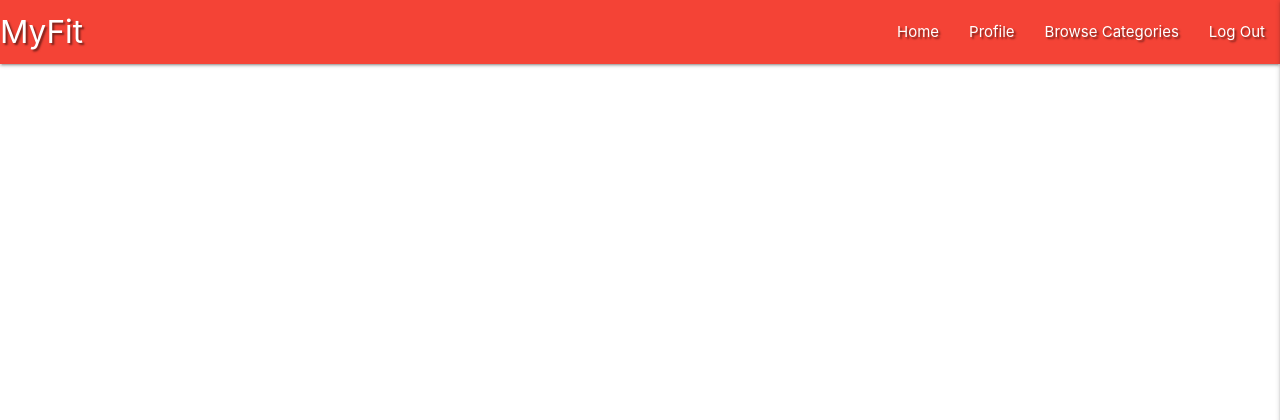
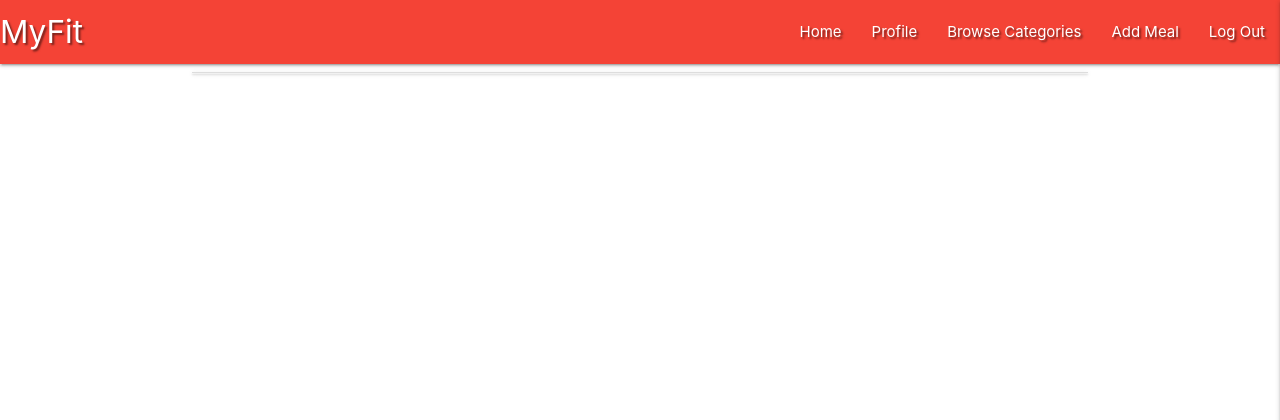
Before and after one commit to lukesmallman1993/pocketpal, a Flask app: page / in a window 1280 px wide. Shown: the top 420 px of the page. Run offline with Flask 2, Linux system fonts and the light colour scheme; the visitor is signed in with stand-in values (Sample User, id 1); data that the repository does not hold is empty; some libraries are stand-ins or nearby versions.

Commit message:
Bind data from db to accordion

```diff
--- a/app.py
+++ b/app.py
@@ -21,7 +21,7 @@ mongo = PyMongo(app)
 @app.route("/")
 @app.route("/get_meals")
 def get_meals():
-    meals = mongo.db.meals.find()
+    meals = list(mongo.db.meals.find())
     return render_template("meals.html", meals=meals)
 
 @app.route("/register", methods=["GET", "POST"])
--- a/static/js/script.js
+++ b/static/js/script.js
@@ -1,3 +1,4 @@
-$(document).ready(function(){
-    $('.sidenav').sidenav({edge: "right"});
-  });
+  $(document).ready(function () {
+    $(".sidenav").sidenav({edge: "right"});
+    $(".collapsible").collapsible();
+});
--- a/templates/base.html
+++ b/templates/base.html
@@ -25,6 +25,7 @@
                 {% if session.user %}
                     <li><a href="{{ url_for('profile', username=session['user']) }}">Profile</a></li>
                     <li><a href="#">Browse Categories</a></li>
+                    <li><a href="#">Add Meal</a></li>
                     <li><a href="{{ url_for('logout') }}">Log Out</a></li>
                 {% else %}
                     <li><a href="{{ url_for('login') }}">Log In</a></li>
@@ -42,6 +43,7 @@
             {% if session.user %}
                     <li><a href="{{ url_for('profile', username=session['user']) }}">Profile</a></li>
                     <li><a href="#">Browse Categories</a></li>
+                    <li><a href="#">Add Meal</a></li>
                     <li><a href="{{ url_for('logout') }}">Log Out</a></li>
                 {% else %}
                     <li><a href="{{ url_for('login') }}">Log In</a></li>
--- a/templates/meals.html
+++ b/templates/meals.html
@@ -7,4 +7,19 @@
         {{ meal.meal_description }}<br>
     {% endfor %}
 
+    <ul class="collapsible">
+        {% for meal in meals %}
+        <li>
+            <div class="collapsible-header white-text light-blue darken-4 text-shadow">
+                <i class="fas fa-caret-down"></i>
+                <strong>{{ meal.meal_name }}<br></strong>
+            </div>
+            <div class="collapsible-body">
+               <strong>{{ meal.category_name }}<br></strong>
+               <p>{{ meal.meal_description }}<br></p>
+            </div>
+        </li>
+        {% endfor %}
+    </ul>
+
 {% endblock %}
```
